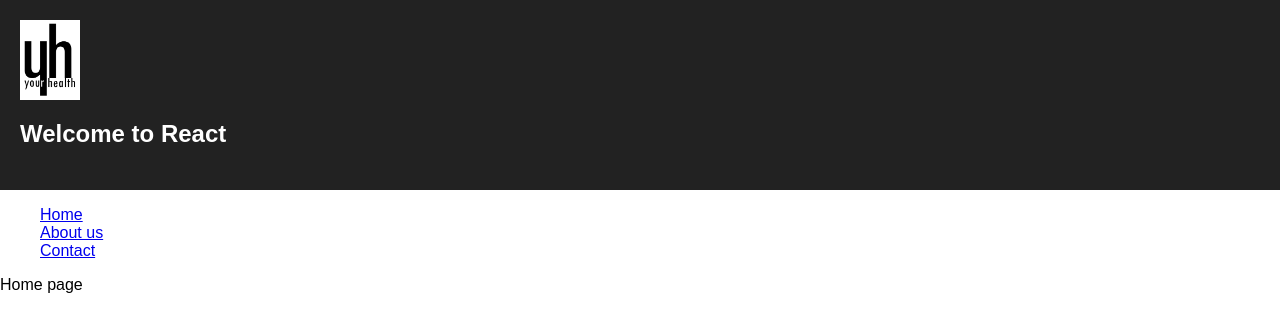
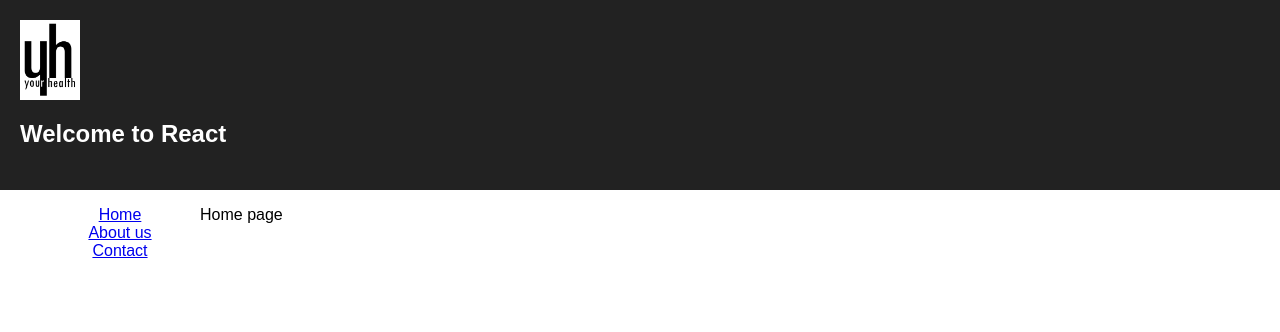
Before and after one commit to humzahash01/Your-Health, a React (Create React App) app: page / in a window 1280 px wide. Shown: the top 332 px of the page. Built offline with nearby package versions, Linux system fonts and the light colour scheme.

Commit message:
feat: Create sidebar area

```diff
--- a/src/App.css
+++ b/src/App.css
@@ -17,7 +17,11 @@
   font-size: large;
 }
 
-@keyframes App-logo-spin {
-  from { transform: rotate(0deg); }
-  to { transform: rotate(360deg); }
+#wrapper {
+    display:flex;
 }
+
+nav {
+    width: 200px;
+    text-align: center;
+}
--- a/src/App.js
+++ b/src/App.js
@@ -15,6 +15,7 @@ class App extends Component {
           <img src={logo} className="App-logo" alt="logo" />
           <h1 className="App-title">Welcome to React</h1>
         </header>
+        <div id="wrapper">
           <nav>
             <ul>
               <li>
@@ -34,6 +35,7 @@ class App extends Component {
             <Route exact path="/contact" render={() => <Contact />} />
           </main>
         </div>
+      </div>
     );
   }
 }
```
Lines whose indentation alone changed are shown as unchanged.
